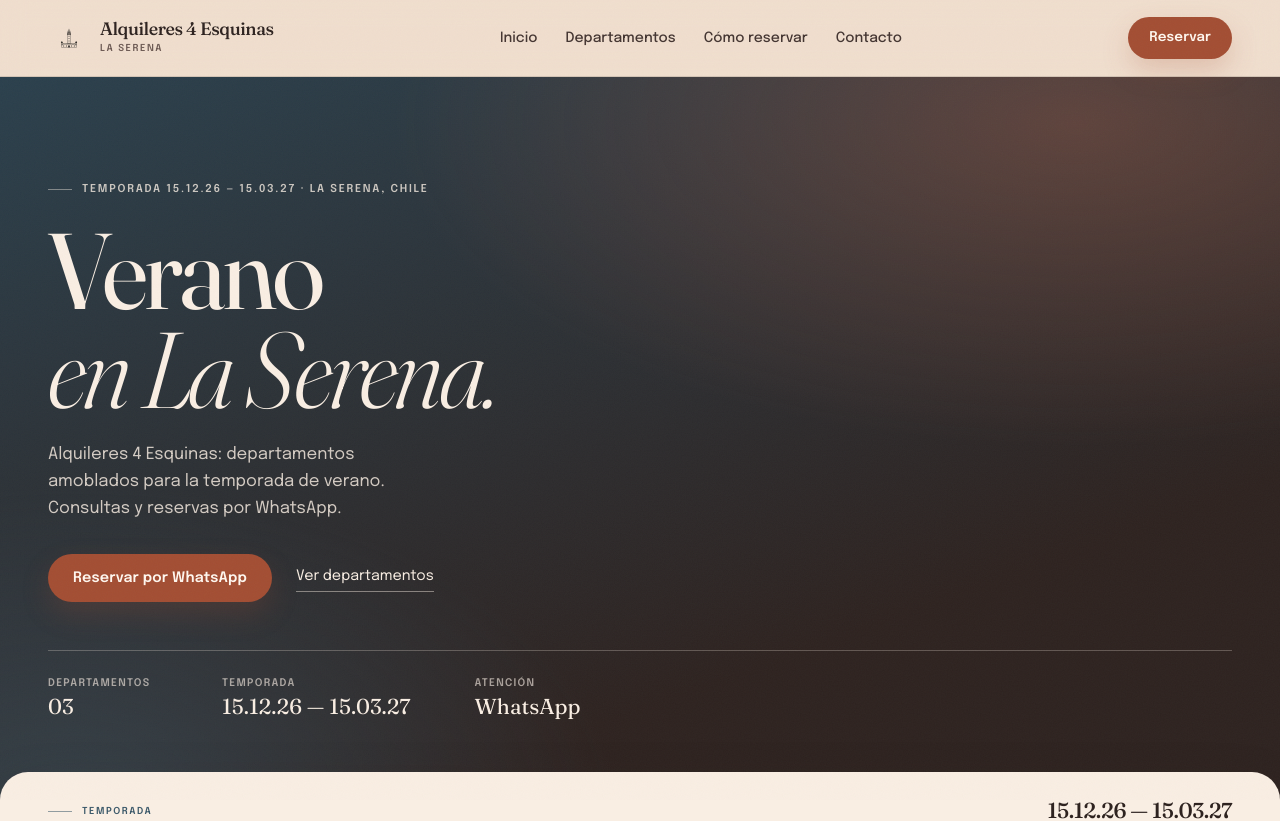
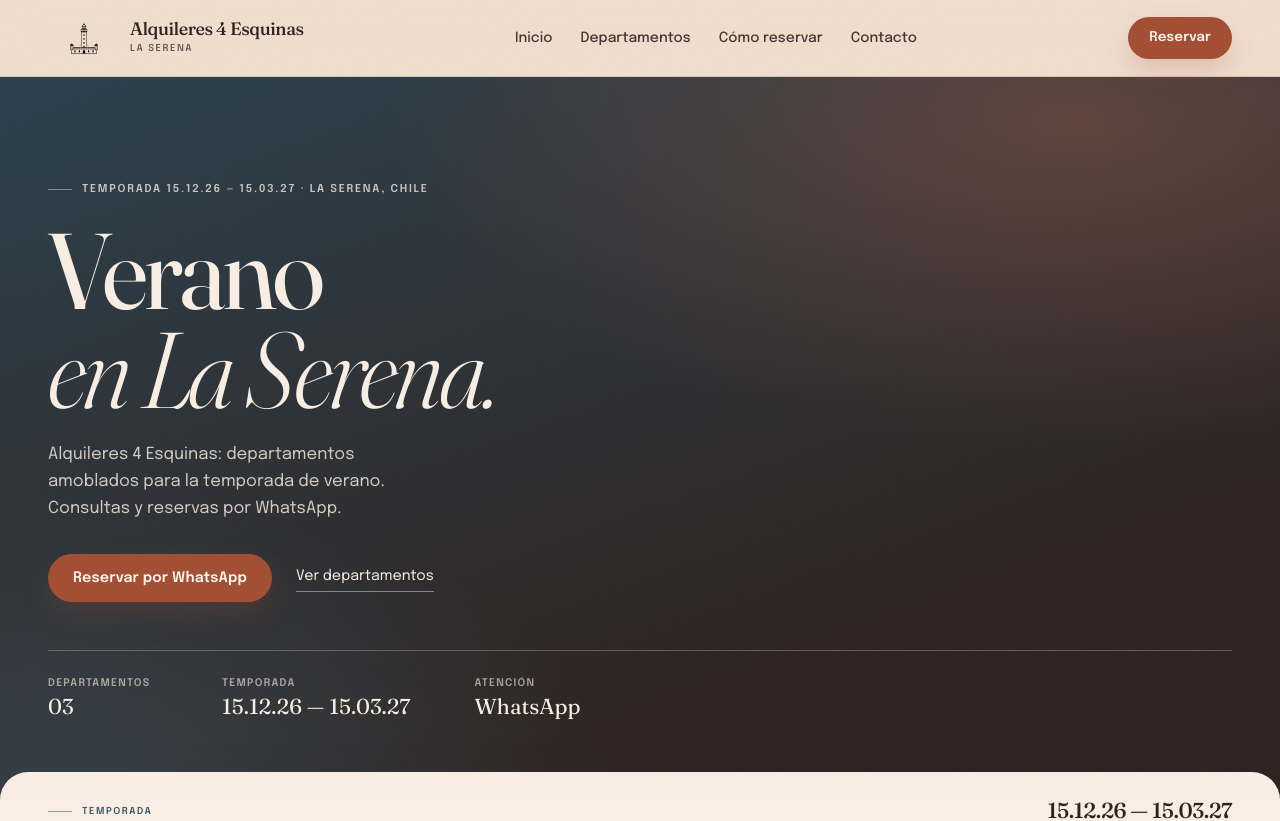
Before and after one commit to plataforma-la-serena/servicio-front, a Next.js app: page / in a window 1280 px wide. Shown: the top 821 px of the page. Built offline with nearby package versions, Linux system fonts and the light colour scheme; no server answers.

Commit message:
fix: aumenta el tamaño del logo en header, footer y panel

```diff
--- a/src/app/admin/(protected)/admin-nav.tsx
+++ b/src/app/admin/(protected)/admin-nav.tsx
@@ -33,8 +33,8 @@ export function AdminNav({ email }: AdminNavProps) {
             src="/logo-alquileres-4-esquinas.svg"
             alt=""
             className="brand-logo brand-logo--admin"
-            width={30}
-            height={17}
+            width={40}
+            height={22}
           />
           <span>Alquileres 4 Esquinas</span>
           <span className="admin-tag">Panel</span>
--- a/src/app/globals.css
+++ b/src/app/globals.css
@@ -364,18 +364,18 @@ h3 {
 
 .brand-logo {
   display: block;
-  width: 42px;
+  width: 72px;
   height: auto;
   flex: 0 0 auto;
 }
 
 .brand-logo--footer {
-  width: 52px;
+  width: 80px;
   filter: invert(1);
 }
 
 .brand-logo--admin {
-  width: 30px;
+  width: 40px;
 }
 
 .brand-stacked {
--- a/src/components/SiteFooter.tsx
+++ b/src/components/SiteFooter.tsx
@@ -12,8 +12,8 @@ export function SiteFooter() {
                 src="/logo-alquileres-4-esquinas.svg"
                 alt=""
                 className="brand-logo brand-logo--footer"
-                width={52}
-                height={29}
+                width={80}
+                height={45}
               />
               <span>Alquileres 4 Esquinas</span>
             </p>
--- a/src/components/SiteHeader.tsx
+++ b/src/components/SiteHeader.tsx
@@ -14,8 +14,8 @@ export function SiteHeader() {
             src="/logo-alquileres-4-esquinas.svg"
             alt=""
             className="brand-logo"
-            width={42}
-            height={24}
+            width={72}
+            height={40}
           />
           <span className="brand-copy">
             <span className="brand-name">Alquileres 4 Esquinas</span>
```
